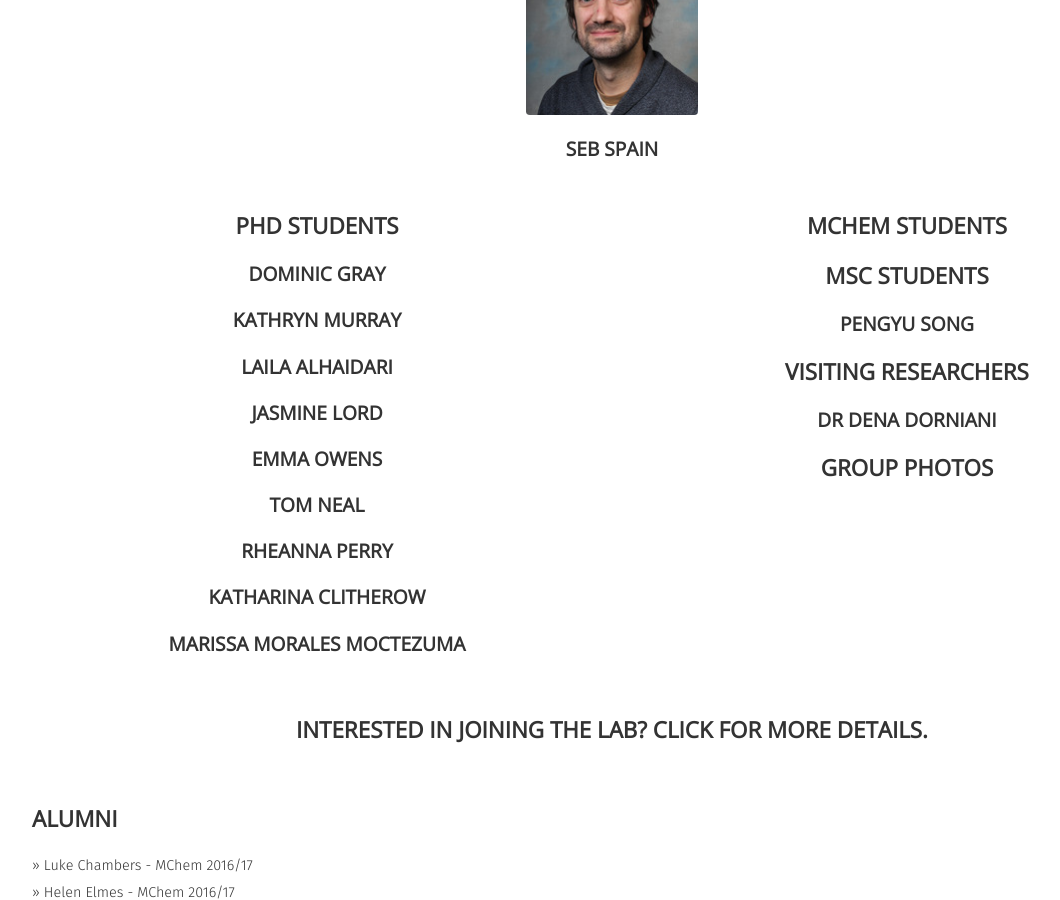
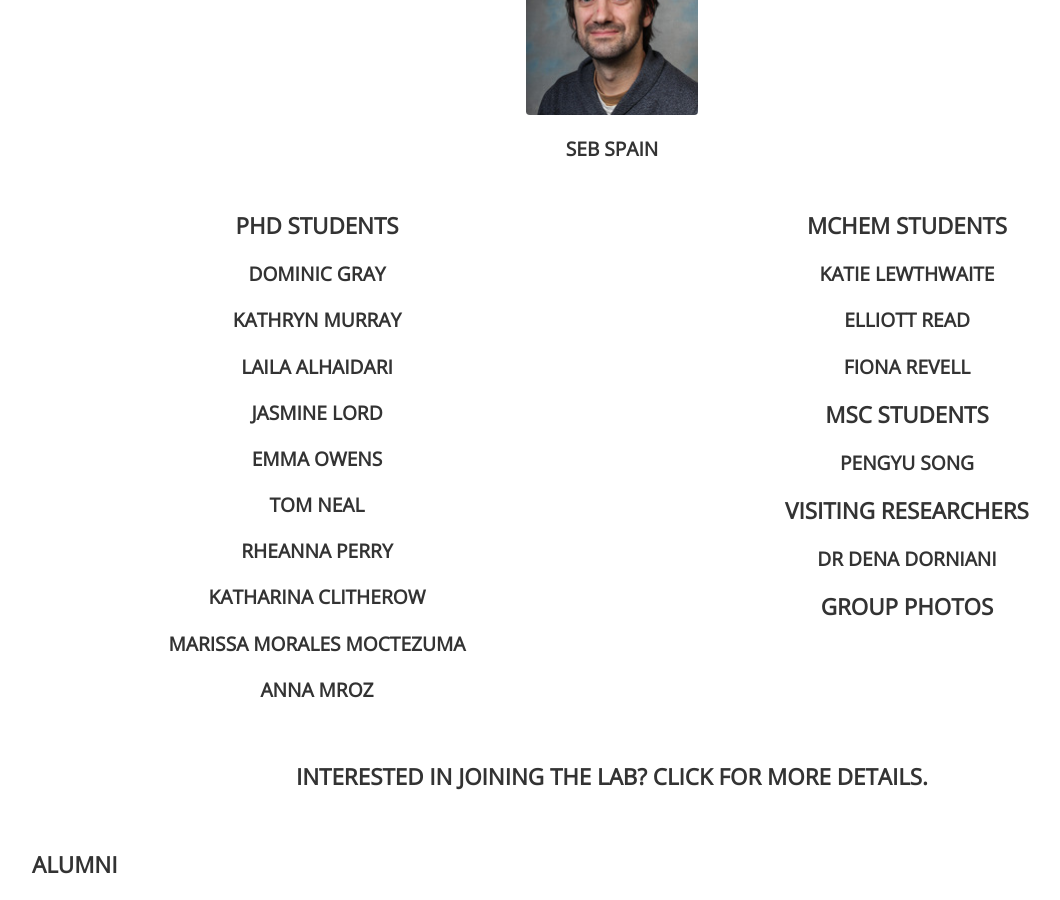
Before and after one commit to sebspain/sebspain.github.io, a Jekyll site: the page group/index.html, which Jekyll copies as it is, in a window 1280 px wide and 900 px high, scrolled down 220 px. Shown: the whole window, without its empty margins (28-1088 px from the left). Built offline with Jekyll 4.4.1, drawn with Linux system fonts in a browser that asks for light colours.

Commit message:
Anna and MChems added

```diff
--- a/group/index.html
+++ b/group/index.html
@@ -70,13 +70,13 @@
          <a href="profiles/Rheanna_Perry.html"><h3 class="profile">Rheanna Perry</h3></a>
          <a href="profiles/Katharina_Clitherow.html"><h3 class="profile">Katharina Clitherow</h3></a>
          <a href="profiles/Marissa_Morales_Moctezuma.html"><h3 class="profile">Marissa Morales Moctezuma</h3></a>
-         <!-- <a href="profiles/Anna_Mroz.html"><h3 class="profile">Anna Mroz</h3></a> -->
+         <a href="profiles/Anna_Mroz.html"><h3 class="profile">Anna Mroz</h3></a>
         </div>
         <div class="unit w-1-2">
          <h2 class="profile">MChem Students</h2>
-         <!-- <h3 class="profile">Katie Lewthwaite</h3>
+         <h3 class="profile">Katie Lewthwaite</h3>
          <h3 class="profile">Elliott Read</h3>
-         <h3 class="profile">Fiona Revell</h3> -->
+         <h3 class="profile">Fiona Revell</h3>
          <h2 class="profile">MSc Students</h2>
          <h3 class="profile">Pengyu Song</h3>
          <h2 class="profile">Visiting Researchers</h2>
```
